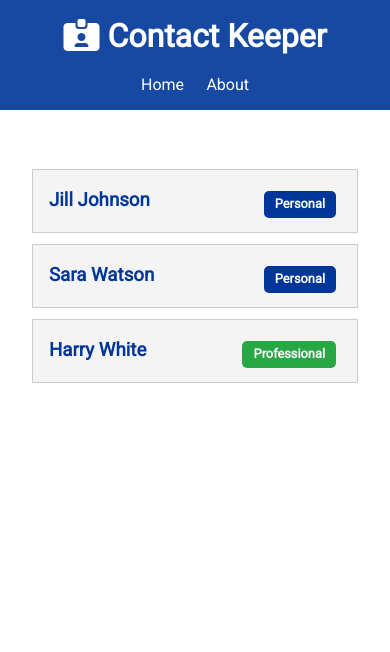
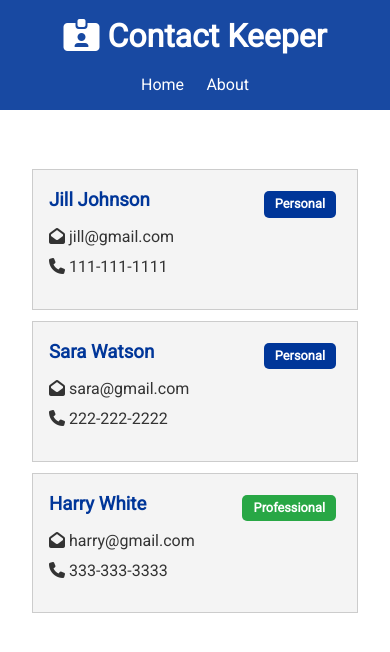
Before and after one commit to Mahsa1990a/contact-keeper, a React (Create React App) app in the folder client/: page / in a window 390 px wide. Shown: the top 652 px of the page. Built offline with nearby package versions, Linux system fonts and the light colour scheme.

Commit message:
added phone and email

```diff
--- a/client/src/components/contacts/ContactItem.jsx
+++ b/client/src/components/contacts/ContactItem.jsx
@@ -13,6 +13,15 @@ const ContactItem = ({ contact }) => {
           {type.charAt(0).toUpperCase() + type.slice(1)}
         </span>
       </h3>
+      <ul className="list">
+        {/* If there is email ... */}
+        {email && (<li>
+          <i className="fas fa-envelope-open"></i> {email}
+        </li>)}
+        {phone && (<li>
+          <i className="fas fa-phone"></i> {phone}
+        </li>)}
+      </ul>
     </div>
   )
 }
```
